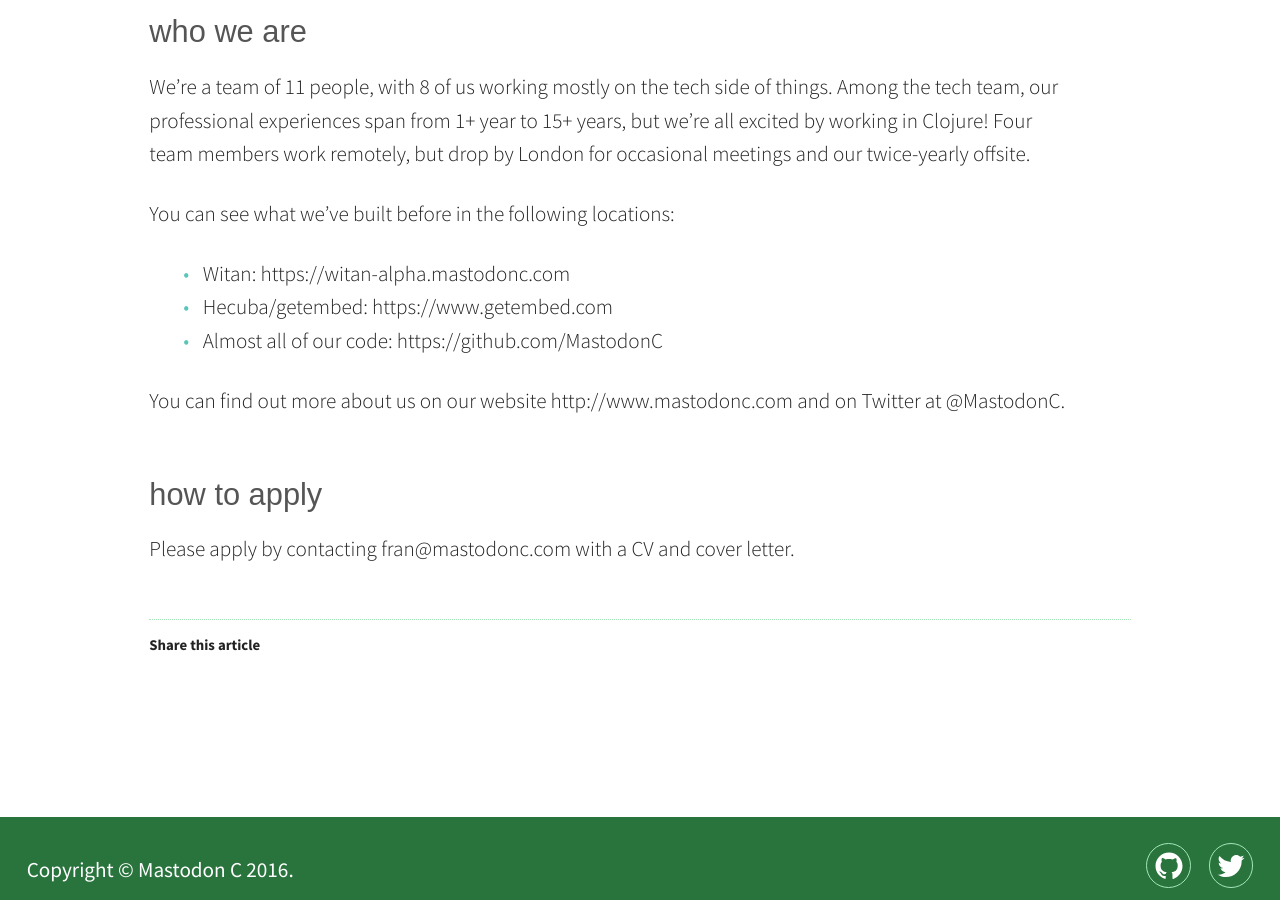
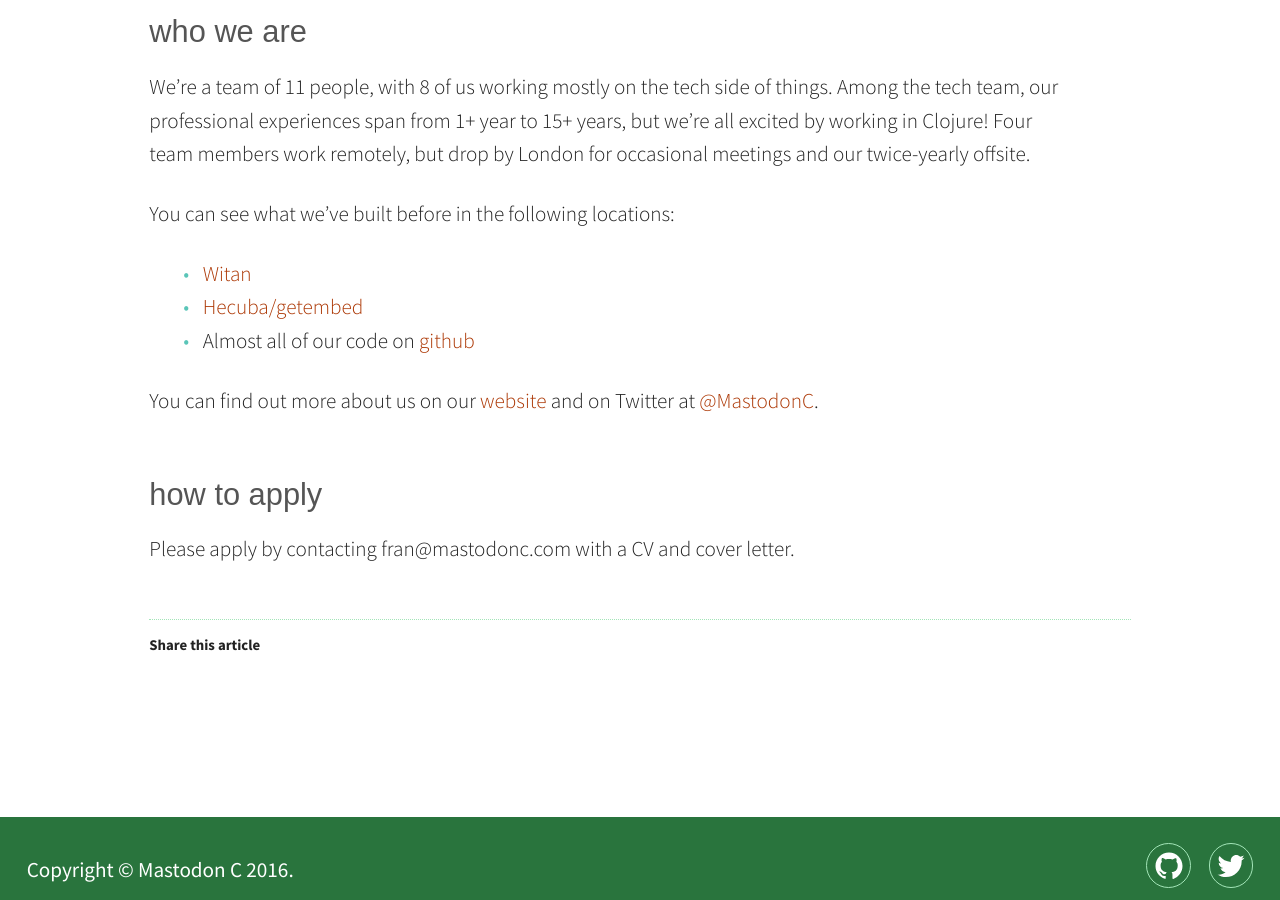
Before and after one commit to mantree/mastodonc.github.com, a Jekyll site: the page built from _posts/2016-10-02-senior-devops.md, in a window 1280 px wide and 900 px high, scrolled down 2396 px. Built offline with Jekyll 4.4.1, drawn with Linux system fonts in a browser that asks for light colours; nearby versions of some CDN libraries.

Commit message:
Fixes links on job advert

```diff
--- a/_posts/2016-10-02-senior-devops.md
+++ b/_posts/2016-10-02-senior-devops.md
@@ -64,11 +64,11 @@
 
 You can see what we’ve built before in the following locations:
 
-- Witan: https://witan-alpha.mastodonc.com
-- Hecuba/getembed: https://www.getembed.com
-- Almost all of our code: https://github.com/MastodonC
+- [Witan](https://witan-alpha.mastodonc.com)
+- [Hecuba/getembed](https://www.getembed.com)
+- Almost all of our code on [github](https://github.com/MastodonC)
 
-You can find out more about us on our website http://www.mastodonc.com and on Twitter at @MastodonC.
+You can find out more about us on our [website](http://www.mastodonc.com) and on Twitter at [@MastodonC](https://twitter.com/MastodonC).
 
 ## How to apply
 
```
